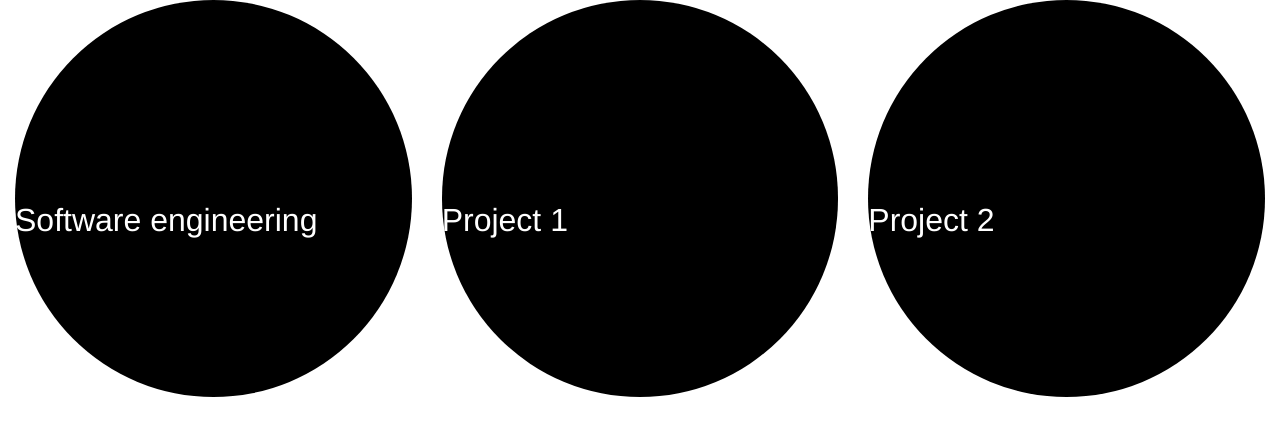
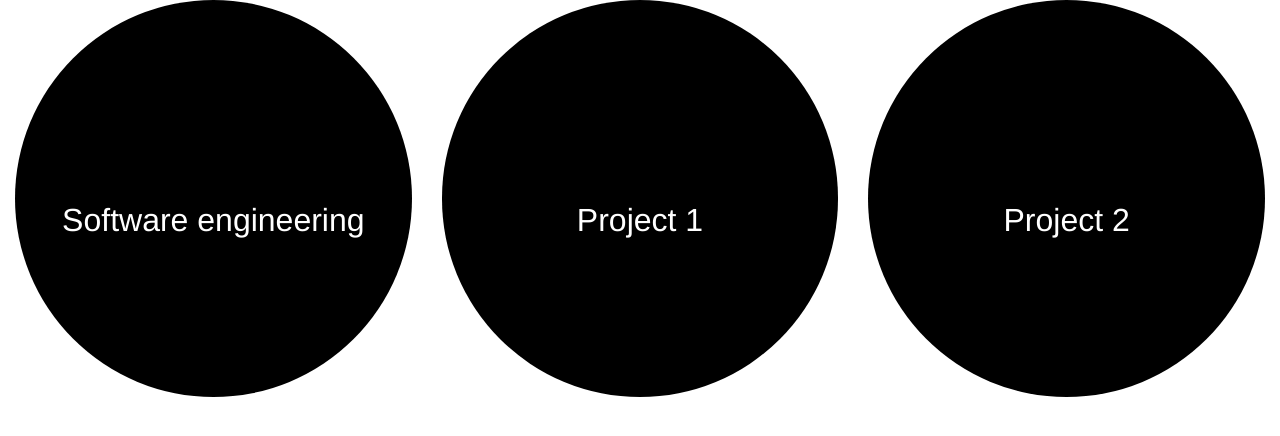
Before and after one commit to dfenders/portfolio, a Jekyll site: the page built from index.html, in a window 1280 px wide. Shown: the top 436 px of the page. Built offline with Jekyll 4.4.1, drawn with Linux system fonts in a browser that asks for light colours.

Commit message:
Update main.css

```diff
--- a/css/main.css
+++ b/css/main.css
@@ -1,3 +1,3 @@
 .alignMiddle{ text-align:center }
 .circle{ border-radius: 100%;background: black;padding: 50%; }
-.circleText{ color:white;position:absolute;top:50%;font-size:32px }
+.circleText{ color:white;position:absolute;top:50%;left:0;right:0;font-size:32px }
```
